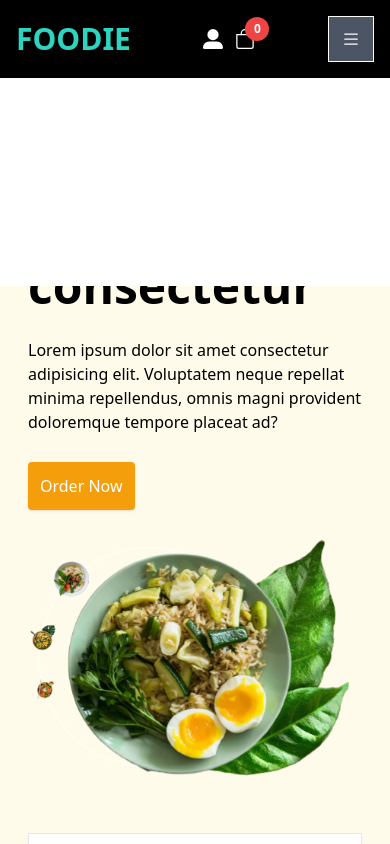
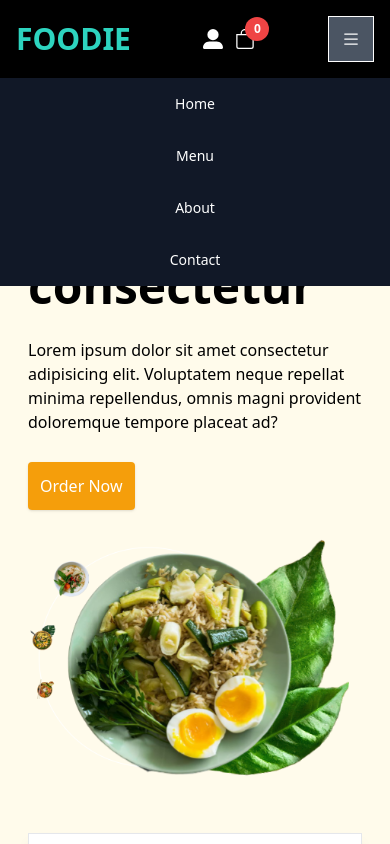
Before and after one commit to Baudwin/food-delivery, a React (Vite) app: page / in a window 390 px wide. Both pictures are taken after a click on the button 352 px from the left and 38 px from the top of the page. Shown: the top 844 px of the page. Built offline with nearby package versions, Linux system fonts and the light colour scheme.

Commit message:
latest update

```diff
--- a/src/components/Navbar.jsx
+++ b/src/components/Navbar.jsx
@@ -11,10 +11,12 @@ const cart = useCartStore(state=>state.cart)
 const [show, setShow] = useState(false)
 
 const display = ()=>{
-  show ? setShow(false) : setShow(true)
+   setShow(!show)
 }
 
-
+const toggleNav = ()=>{
+setShow(!show)
+}
 
   return (
     <div className=' sticky top-0'>
@@ -58,11 +60,11 @@ const display = ()=>{
 
             </nav>
 
-            <div className={`${show ?'flex' : 'hidden'} lg:hidden flex-col justify-center absolute bg-white w-full `}>
-             <NavLink className={`py-4 text-sm px-5 hover:bg-white hover:text-black`}>Home </NavLink>
-             <NavLink to={'menu'}  className={`py-4 text-sm px-5 hover:bg-white hover:text-black`}> Menu</NavLink>
-             <NavLink  className={`py-4 text-sm px-5 hover:bg-white hover:text-black`}> About </NavLink>
-             <NavLink  className={`py-4 text-sm px-5 hover:bg-white hover:text-black`}>Contact </NavLink>
+            <div className={`${show ?'flex' : 'hidden'} lg:hidden flex-col justify-center items-center absolute bg-gray-900 bg-opacity-100 w-full `}>
+             <NavLink onClick={toggleNav} to={'/'} className={`py-4 w-full text-center text-sm px-5 hover:bg-white hover:text-black`}>Home </NavLink>
+             <NavLink onClick={toggleNav} to={'menu'}  className={`py-4 w-full text-center text-sm px-5 hover:bg-white hover:text-black`}> Menu</NavLink>
+             <NavLink onClick={toggleNav} to={'about'}  className={`py-4 w-full text-center text-sm px-5 hover:bg-white hover:text-black`}> About </NavLink>
+             <NavLink onClick={toggleNav} to={'contact'}  className={`py-4 w-full text-center text-sm px-5 hover:bg-white hover:text-black`}>Contact </NavLink>
             </div>
 
         </header>
```
